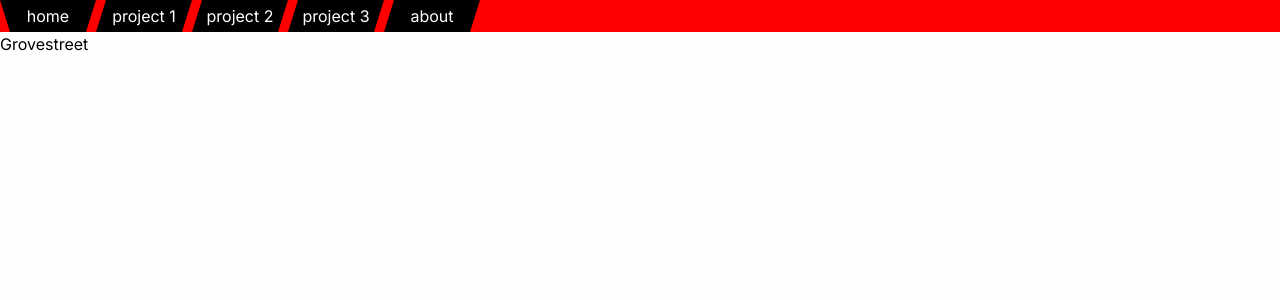
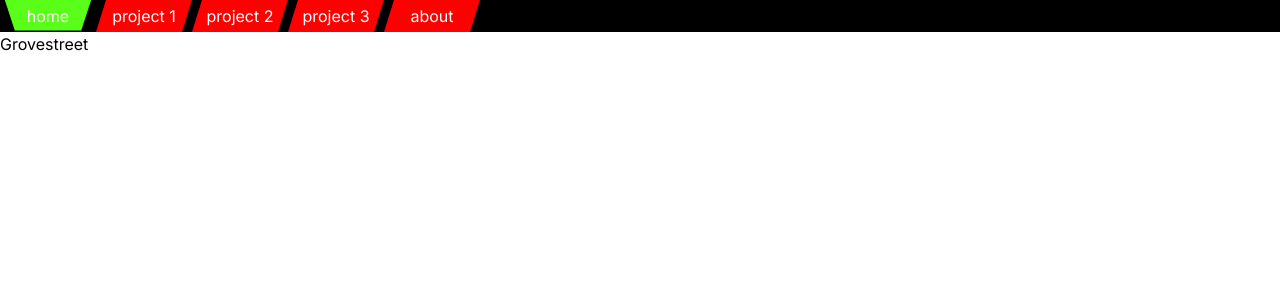
Before and after one commit to TayneB/portfol-marbware, a Next.js app: page / in a window 1280 px wide. Shown: the top 300 px of the page. Built offline with nearby package versions, Linux system fonts and the light colour scheme.

Commit message:
attempting to add psuedoelements

```diff
--- a/src/app/globals.css
+++ b/src/app/globals.css
@@ -28,7 +28,7 @@ body {
 
 .nav-bar {
   list-style-type: none; /* Remove bullets */
-  background-color: #ff0000; /* Dark background */
+  background-color: #000000; /* Dark background */
   overflow: hidden; /* Clear floats */
   display: flex; /* Use flexbox for horizontal layout */
   justify-content: left; /* Space out items */
@@ -50,14 +50,14 @@ body {
 }
 
 .nav-bar li a.left {
-  background-color: rgb(0, 0, 0); /* Darker background on hover */
+  background-color: rgb(253, 0, 0); /* Darker background on hover */
   padding: 0.25rem 0.375rem;
   /* border: 0.125rem, solid, green; */
   clip-path: polygon(0 0, calc(100% - 0.625rem) 0, 100% 100%, 0.625rem 100%);
 }
 
 .nav-bar li a.right {
-  background-color: rgb(0, 0, 0); /* Darker background on hover */
+  background-color: rgb(255, 0, 0); /* Darker background on hover */
   padding: 0.25rem 0.375rem;
   /* border: 0.125rem, solid, green; */
   clip-path: polygon(0.625rem 0, 100% 0, calc(100% - 0.625rem) 100%, 0 100%);
@@ -79,12 +79,19 @@ body {
 }
 
 .nav-bar li a.true {
-  background-color: rgb(58, 190, 40);
-  clip-path: polygon(0 0, 100% 0, calc(100% - 0.625rem) 100%, 0.625rem 100%);
+  background-color: rgb(89, 255, 24);
+  clip-path: polygon(
+    5% 0,
+    95% 0,
+    calc(95% - 0.625rem) 95%,
+    calc(5% + 0.625rem) 95%
+  );
+  position: relative;
+  overflow: visible;
 }
 
 .nav-bar li a.true:hover {
-  background-color: rgb(0, 0, 0);
+  background-color: rgb(24, 39, 255);
 }
 
 @layer utilities {
```
